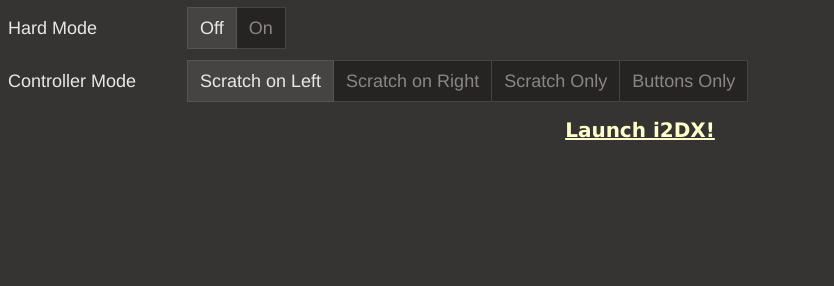
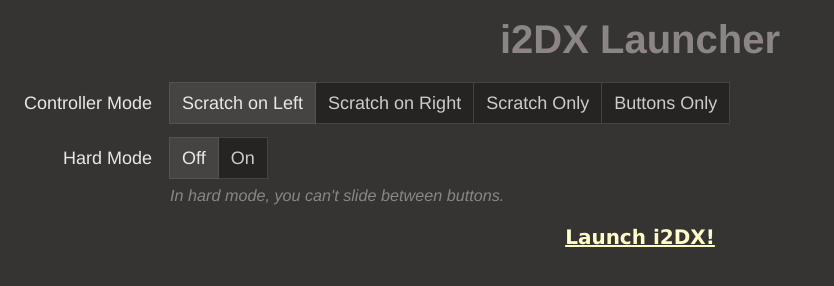
Before and after one commit to dtinth/i2DX, a plain HTML site: page client/index.html in a window 1280 px wide. Shown: the whole page, without its empty margins (0-834 px from the left). Drawn offline with Linux system fonts and the light colour scheme.

Commit message:
ui improvements

```diff
--- a/client/index.html
+++ b/client/index.html
@@ -1,30 +1,42 @@
 <!DOCTYPE html>
 <title>i2DX Controller Settings</title>
+<meta name="viewport" content="width=device-width,initial-scale=1.0,maximum-scale=1.0,user-scalable=no">
 <style>
 @import "client.css";
 .option {
 	position: relative;
 	font: 14px/24px Helvetica, Arial, sans-serif;
-	margin-bottom: 1.3ex;
+	margin-bottom: 1.5ex;
 }
 .option-label {
 	position: absolute;
-	top: 0; left: 0; width: 10em;
+	top: 0; left: 0; width: 8em;
+	text-align: right;
 }
 .option-options {
 	position: relative;
-	margin-left: 10em;
+	margin-left: 9em;
 }
 .option-option {
 	display: inline-block;
 	height: 25px; padding: 0 5px;
 	margin-top: -1px; margin-left: -1px;
 	border: 1px solid #454443;
-	color: #8b8685;
+	color: #ccc;
 	background: #252423;
 	text-decoration: none;
 	position: relative;
 	z-index: 1;
+}
+.option-desc {
+	margin-left: 9em;
+	line-height: 1.3em;
+	margin-top: 0.5ex;
+	color: #8b8685;
+}
+.option-desc span {
+	font-size: 0.9em;
+	font-style: italic;
 }
 @media screen and (min-width: 640px) {
 	.option {
@@ -46,7 +58,12 @@
 	font-size: 20px;
 	font-weight: bold;
 }
+h1 {
+	margin: 0.8ex 0 1ex;
+	text-align: center;
+}
 </style>
+<h1>i2DX Launcher</h1>
 <div id="options">
 </div>
 <a href="javascript://i2DX" id="launch">Launch i2DX!</a>
@@ -57,7 +74,7 @@ function C(c, n) {
 	el.className = c;
 	return el;
 }
-function Option(id, title, options) {
+function Option(id, title, options, desc) {
 	this._element = C('option');
 	this._label = C('option-label');
 	this._container = C('option-options');
@@ -77,6 +94,11 @@ function Option(id, title, options) {
 	this._label.innerHTML = title;
 	this._element.appendChild(this._label);
 	this._element.appendChild(this._container);
+	if (desc) {
+		this._description = C('option-desc');
+		this._description.innerHTML = '<span>' + desc + '</span>';
+		this._element.appendChild(this._description);
+	}
 	this.select(this._options[0]);
 	document.getElementById('options').appendChild(this._element);
 }
@@ -115,16 +137,16 @@ OptionChoice.prototype = {
 	}
 };
 window.onload = function() {
-	var hard = new Option('hard', 'Hard Mode', [
-		['off', 'Off'],
-		['on', 'On']
-	]);
 	var mode = new Option('mode', 'Controller Mode', [
 		['main', 'Scratch on Left'],
 		['alternate', 'Scratch on Right'],
 		['scratch', 'Scratch Only'],
 		['buttons', 'Buttons Only']
 	]);
+	var hard = new Option('hard', 'Hard Mode', [
+		['off', 'Off'],
+		['on', 'On']
+	], 'In hard mode, you can\'t slide between buttons.');
 	document.getElementById('launch').onclick = function() {
 		var params = [];
 		if (hard.getSelected().getValue() == 'on') {
```
